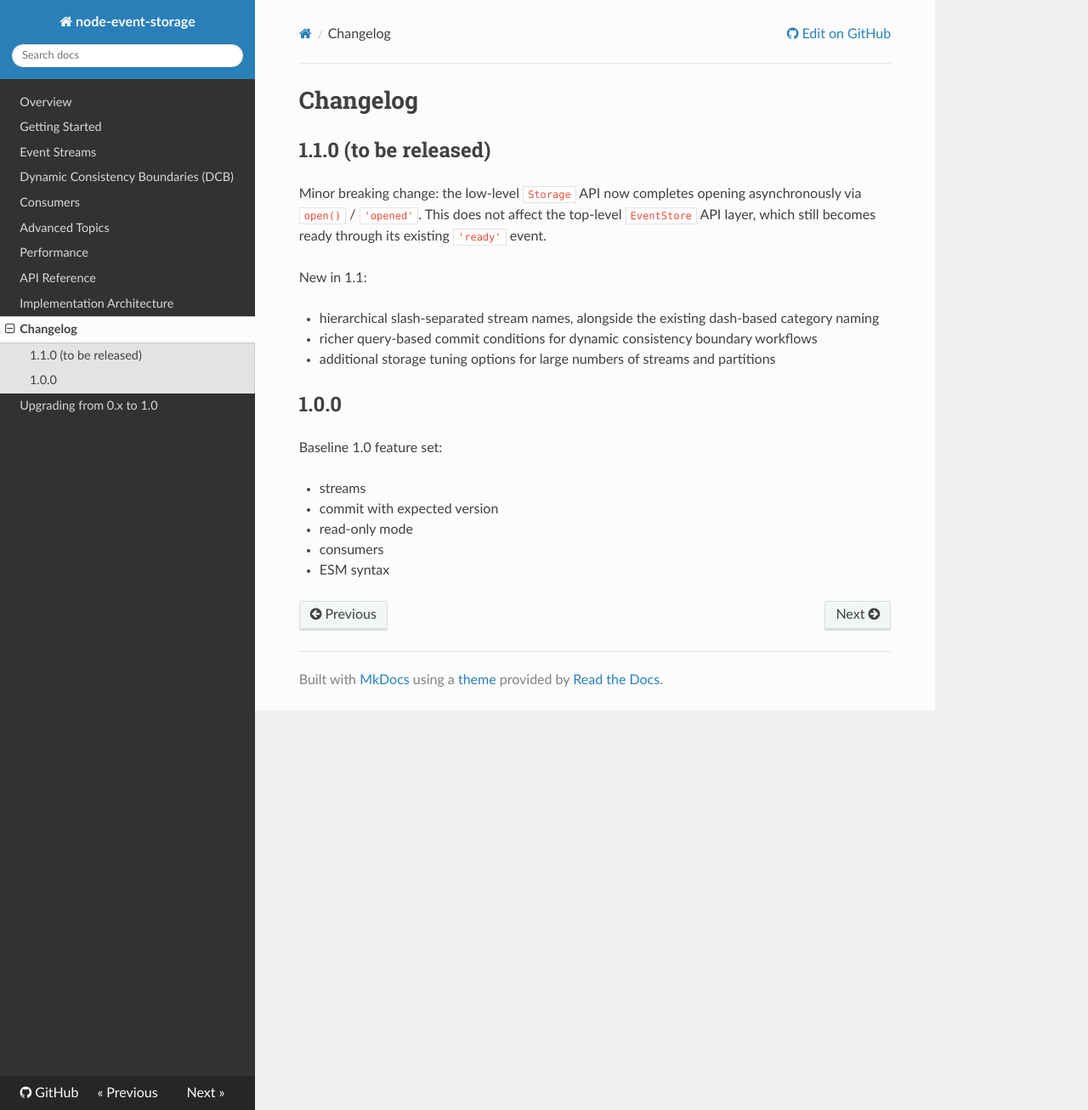
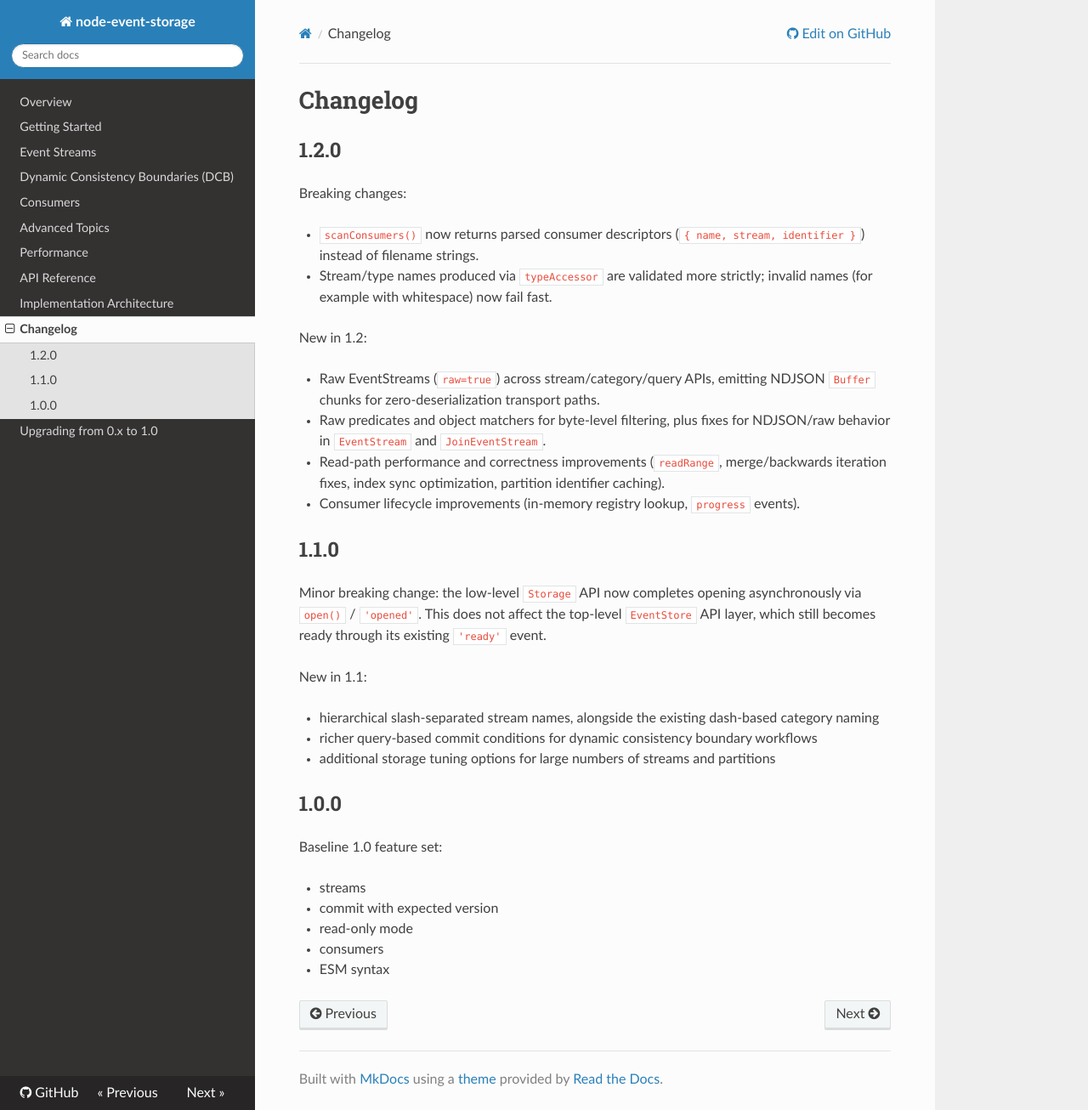
Before and after one commit to albe/node-event-storage, an MkDocs documentation site: the page built from docs/changelog.md, in a window 1280 px wide and 1306 px high. Shown: the whole window at 85% size. Built offline with MkDocs 1.6.1, drawn with Linux system fonts in a browser that asks for light colours; nearby versions of some CDN libraries.

Commit message:
Bump version

```diff
--- a/docs/changelog.md
+++ b/docs/changelog.md
@@ -1,6 +1,20 @@
 # Changelog
 
-## 1.1.0 (to be released)
+## 1.2.0
+
+Breaking changes:
+
+- `scanConsumers()` now returns parsed consumer descriptors (`{ name, stream, identifier }`) instead of filename strings.
+- Stream/type names produced via `typeAccessor` are validated more strictly; invalid names (for example with whitespace) now fail fast.
+
+New in 1.2:
+
+- Raw EventStreams (`raw=true`) across stream/category/query APIs, emitting NDJSON `Buffer` chunks for zero-deserialization transport paths.
+- Raw predicates and object matchers for byte-level filtering, plus fixes for NDJSON/raw behavior in `EventStream` and `JoinEventStream`.
+- Read-path performance and correctness improvements (`readRange`, merge/backwards iteration fixes, index sync optimization, partition identifier caching).
+- Consumer lifecycle improvements (in-memory registry lookup, `progress` events).
+
+## 1.1.0
 
 Minor breaking change: the low-level `Storage` API now completes opening asynchronously via `open()` / `'opened'`. This does not affect the top-level `EventStore` API layer, which still becomes ready through its existing `'ready'` event.
 
--- a/package.json
+++ b/package.json
@@ -1,6 +1,6 @@
 {
   "name": "event-storage",
-  "version": "1.1.0",
+  "version": "1.2.0",
   "type": "module",
   "description": "An optimized embedded event store for node.js",
   "keywords": [
```
Also changed, not shown: 1 other file.
